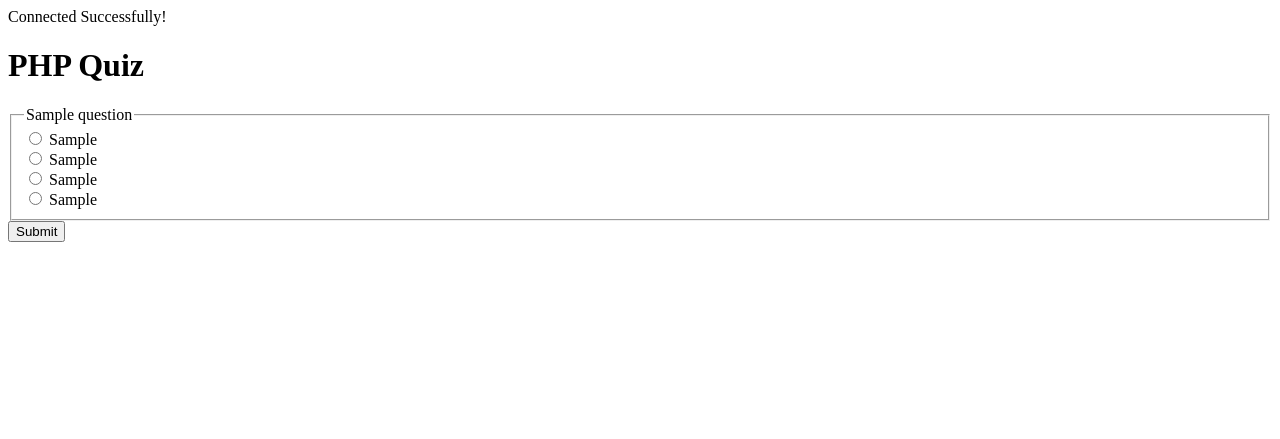
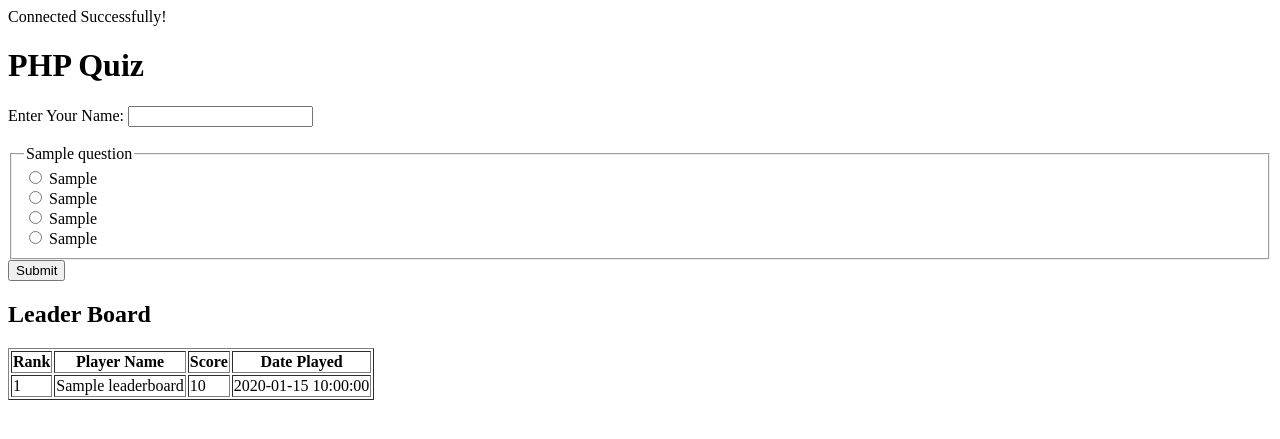
Before and after one commit to Pandasaez/Question_Xampp_Activity, a PHP site: page / in a window 1280 px wide. Shown: the top 439 px of the page. Run offline with PHP 8.4, Linux system fonts and the light colour scheme; tables that the repository leaves empty or names only in its code hold one stand-in row (values such as "Sample post").

Commit message:
Plain UI Design Finish

```diff
--- a/index.php
+++ b/index.php
@@ -4,7 +4,6 @@ $user = 'root';
 $pass = '';
 $dbname = 'questionnaire';
 $port = '3307';
-
 
 $conn = mysqli_connect($host, $user, $pass, $dbname, $port);
 
@@ -34,7 +33,7 @@ echo "Connected Successfully!";
 //     ]
 // ];
 
-// Fetching the Questions from the Databaase
+// Fetching the Questions from the Database
 $questions = [];
 $sql = "SELECT * FROM questions";
 $result = $conn->query($sql);
@@ -51,18 +50,25 @@ if ($result->num_rows > 0) {
     die("No questions found in the database.");
 }
 
-$conn->close();
-
 // Initialize score
 $score = 0;
 
 // Check if form is submitted
 if ($_SERVER['REQUEST_METHOD'] == 'POST') {
+    $player_name = ($_POST['player_name']);
     foreach ($questions as $index => $question) {
         if (isset($_POST["question$index"]) && $_POST["question$index"] == $question['answer']) {
             $score++;
         }
     }
+
+    // Saving the score to the LEaderBaord
+    $stmt = $conn->prepare("INSERT INTO leaderboard (player_name, score) VALUES (?, ?)");
+    $stmt->bind_param("si", $player_name, $score);
+    $stmt->execute();
+    $stmt->close();
+
+    // Display score
     echo "<h2>Your Score: $score/" . count($questions) . "</h2>";
     echo '<a href="index.php">Try Again</a>';
     exit;
@@ -79,6 +85,8 @@ if ($_SERVER['REQUEST_METHOD'] == 'POST') {
 <body>
     <h1>PHP Quiz</h1>
     <form method="post" action="">
+        <label for="player_name">Enter Your Name:</label>
+        <input type="text" id="player_name" name="player_name" required><br><br>
         <?php foreach ($questions as $index => $question): ?>
             <fieldset>
                 <legend><?php echo $question['question']; ?></legend>
@@ -92,5 +100,36 @@ if ($_SERVER['REQUEST_METHOD'] == 'POST') {
         <?php endforeach; ?>
         <input type="submit" value="Submit">
     </form>
+
+    <h2>Leader Board</h2>
+    <table border="1">
+        <tr>
+            <th>Rank</th>
+            <th>Player Name</th>
+            <th>Score</th>
+            <th>Date Played</th>
+        </tr>
+        <?php
+        // Fetch top scores from leaderboard
+        $sql = "SELECT player_name, score, date_played FROM leaderboard ORDER BY score DESC, date_played ASC LIMIT 10";
+        $result = $conn->query($sql);
+        $rank = 1;
+
+        if ($result->num_rows > 0) {
+            while ($row = $result->fetch_assoc()) {
+                echo "<tr>";
+                echo "<td>" . $rank++ . "</td>";
+                echo "<td>" . ($row['player_name']) . "</td>";
+                echo "<td>" . $row['score'] . "</td>";
+                echo "<td>" . $row['date_played'] . "</td>";
+                echo "</tr>";
+            }
+        }
+        ?>
+    </table>
 </body>
 </html>
+
+<?php
+$conn->close();
+?>
```
